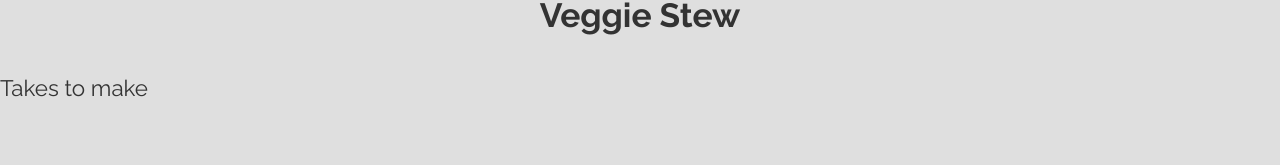
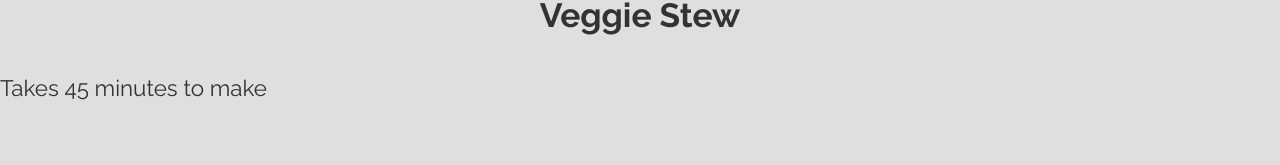
Before and after one commit to jos3ph-m/recipe-bro, a React (Create React App) app: page /recipes/1 in a window 1280 px wide. Shown: the part 129-294 px from the top of the page. Built offline with nearby package versions, Linux system fonts and the light colour scheme; data requests are answered from the project's data file.

Commit message:
Recipe details template

```diff
--- a/src/pages/recipe/Recipe.js
+++ b/src/pages/recipe/Recipe.js
@@ -17,7 +17,7 @@ export default function Recipe() {
       {recipe && (
         <>
           <h2 className="page-title">{recipe.title}</h2>
-          <p>Takes {} to make</p>
+          <p>Takes {recipe.cookingTime} to make</p>
         </>
       )}
     </div>
```
